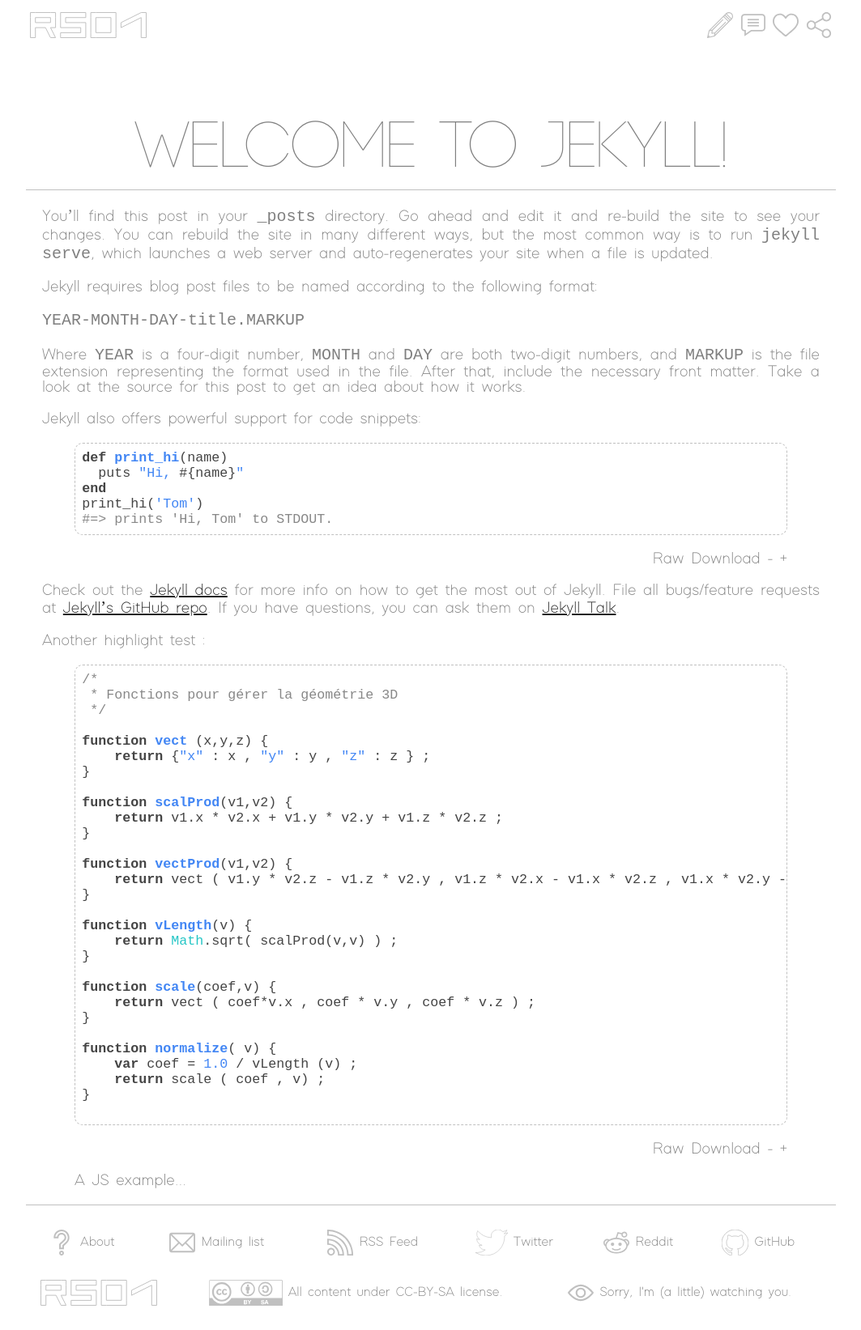
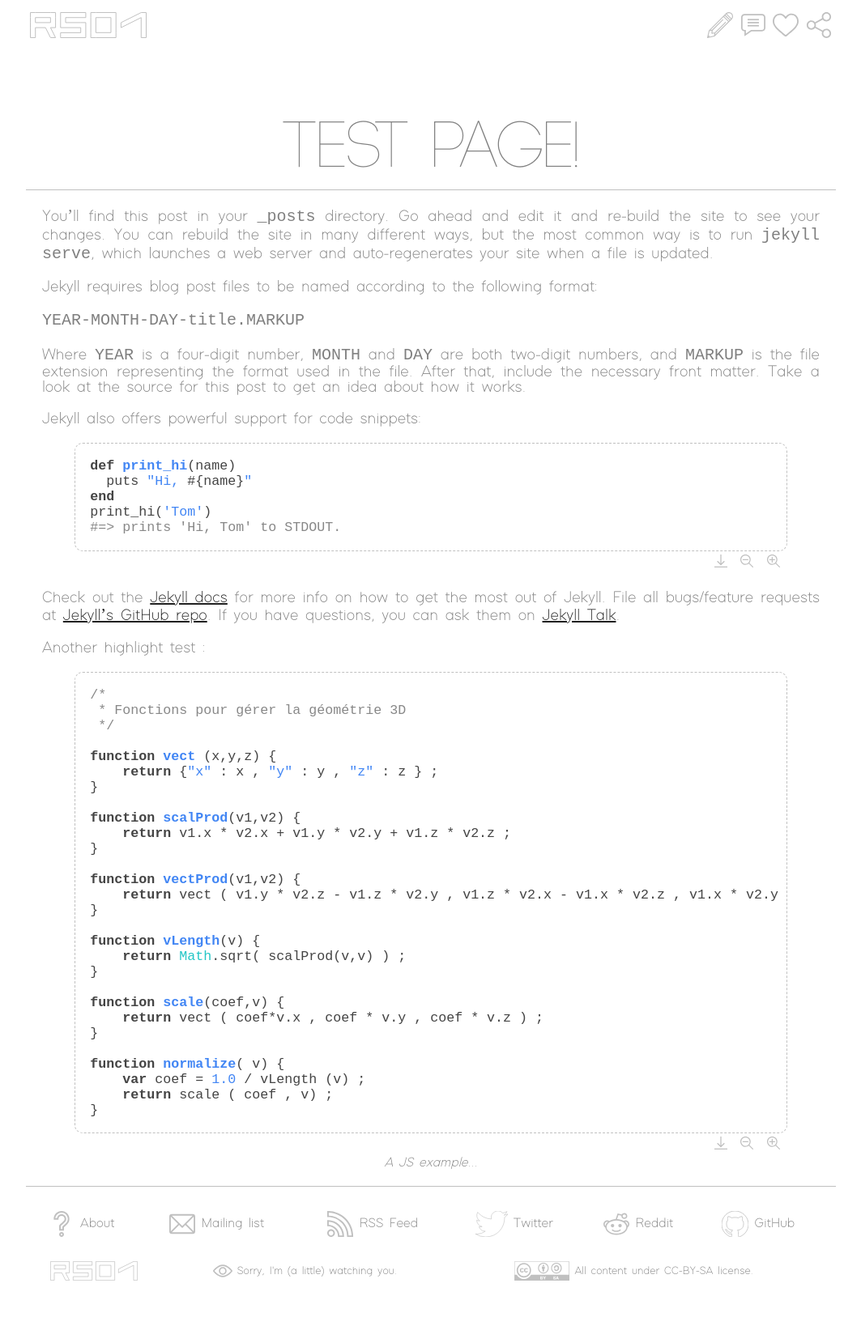
Before and after one commit to rs01blog/rs01blog.github.io, a Jekyll site: the page built from pages/test/index.md, in a window 1280 px wide. Shown: the whole page at 81% size, without its empty margins (108-1171 px from the left). Built offline with Jekyll 4.4.1, drawn with Linux system fonts in a browser that asks for light colours; after the commit the page ends 1612 px from its top, so only the background shows below that.

Commit message:
Code snippets are operational.

```diff
--- a/_includes/code-snippet.html
+++ b/_includes/code-snippet.html
@@ -1,8 +1,10 @@
 <figure class="highlight">
-    <pre><code class="language-{{include.language}} hljs" data-lang="{{include.language}}">{{include.code}}</code></pre>
-    <p style="text-align:right">
-        Raw Download - +
-    </p>
+    <pre><code id="code-{{include.id}}" class="language-{{include.language}} hljs" data-lang="{{include.language}}">{% include_relative {{ include.path }} %}</code></pre>
+    <ul class="buttons">
+    	<li><a href="{{include.path}}"><img src="/img/Download-Grey.svg"></a></li>
+    	<li><a href="javascript:zoomOutCode('{{include.id}}')"><img src="/img/Zoom-out-Grey.svg"></a></li>
+    	<li><a href="javascript:zoomInCode('{{include.id}}')"><img src="/img/Zoom-in-Grey.svg"></a></li>
+    </ul>
     {% if include.caption %}
     <figure-caption>{{include.caption}}</figure-caption>
     {% endif %}
--- a/_layouts/default.html
+++ b/_layouts/default.html
@@ -10,6 +10,7 @@
 	<link rel="stylesheet" href="/lib/highlight.js/styles/lightfair.css">
 	<script src="/lib/highlight.js/highlight.pack.js"></script>
 	<script>hljs.initHighlightingOnLoad();</script>
+	<script type="text/javascript" src="/rs01.js"></script>
 
 </head>
 
@@ -65,22 +66,22 @@
 
 			<div class="footer-group">
 
-				<ul>
+				<ul style="font-size:smaller">
 					<li>
 						<a href="/">
-							<img itle="RS01, an interactive tech blog" alt="RS01" src="/img/rs01-small.svg" class="icon">
+							<img title="RS01, an interactive tech blog" alt="RS01" src="/img/rs01-small.svg" class="icon" style="height:24px;">
+						</a>
+					</li>
+					<li>
+						<a href="/privacy.md">
+							<img src="/img/Eye-Grey.svg" style="height:24px;">
+							Sorry, I'm (a little) watching you.
 						</a>
 					</li>
 					<li>
 						<a href="https://creativecommons.org/licenses/by-sa/4.0/">
-							<img src="/img/CC-Grey.svg">
+							<img src="/img/CC-Grey.svg" style="height:24px;">
 							All content under CC-BY-SA license.
-						</a>
-					</li>
-					<li >
-						<a href="/privacy.md">
-							<img src="/img/Eye-Grey.svg">
-							Sorry, I'm (a little) watching you.
 						</a>
 					</li>
 				</ul>
--- /dev/null
+++ b/pages/test/code.rb
@@ -0,0 +1,5 @@
+def print_hi(name)
+  puts "Hi, #{name}"
+end
+print_hi('Tom')
+#=> prints 'Hi, Tom' to STDOUT.
--- /dev/null
+++ b/pages/test/code2.js
@@ -0,0 +1,28 @@
+/*
+ * Fonctions pour gérer la géométrie 3D
+ */
+
+function vect (x,y,z) {
+    return {"x" : x , "y" : y , "z" : z } ;
+}
+
+function scalProd(v1,v2) {
+    return v1.x * v2.x + v1.y * v2.y + v1.z * v2.z ;
+}
+
+function vectProd(v1,v2) {
+    return vect ( v1.y * v2.z - v1.z * v2.y , v1.z * v2.x - v1.x * v2.z , v1.x * v2.y - v1.y * v2.x ) ;
+}
+
+function vLength(v) {
+    return Math.sqrt( scalProd(v,v) ) ;
+}
+
+function scale(coef,v) {
+    return vect ( coef*v.x , coef * v.y , coef * v.z ) ;
+}
+
+function normalize( v) {
+    var coef = 1.0 / vLength (v) ;
+    return scale ( coef , v) ;
+}
--- a/_posts/2019-11-08-welcome-to-jekyll.markdown
+++ b/pages/test/index.md
@@ -1,6 +1,6 @@
 ---
 layout: post
-title:  "Welcome to Jekyll!"
+title:  "Test Page!"
 date:   2019-11-08
 author: RS
 categories: jekyll update
@@ -16,51 +16,13 @@ Where `YEAR` is a four-digit number, `MONTH` and `DAY` are both two-digit number
 Jekyll also offers powerful support for code snippets:
 
 
-{% capture ruby_example %}def print_hi(name)
-  puts "Hi, #{name}"
-end
-print_hi('Tom')
-#=> prints 'Hi, Tom' to STDOUT.
-{% endcapture %}
-
-{% include code-snippet.html language="ruby" code=ruby_example %}
+{% include code-snippet.html language="ruby" id="code1" path="code.rb" %}
 
 Check out the [Jekyll docs][jekyll-docs] for more info on how to get the most out of Jekyll. File all bugs/feature requests at [Jekyll’s GitHub repo][jekyll-gh]. If you have questions, you can ask them on [Jekyll Talk][jekyll-talk].
 
 
 Another highlight test :
-
-{% capture js_example %}/*
- * Fonctions pour gérer la géométrie 3D
- */
-
-function vect (x,y,z) {
-    return {"x" : x , "y" : y , "z" : z } ;
-}
-
-function scalProd(v1,v2) {
-    return v1.x * v2.x + v1.y * v2.y + v1.z * v2.z ;
-}
-
-function vectProd(v1,v2) {
-    return vect ( v1.y * v2.z - v1.z * v2.y , v1.z * v2.x - v1.x * v2.z , v1.x * v2.y - v1.y * v2.x ) ;
-}
-
-function vLength(v) {
-    return Math.sqrt( scalProd(v,v) ) ;
-}
-
-function scale(coef,v) {
-    return vect ( coef*v.x , coef * v.y , coef * v.z ) ;
-}
-
-function normalize( v) {
-    var coef = 1.0 / vLength (v) ;
-    return scale ( coef , v) ;
-}
-
-{% endcapture %}
-{% include code-snippet.html language="javascript" code=js_example caption="A JS example..." %}
+{% include code-snippet.html language="javascript" id="code2" path="code2.js" caption="A JS example..." %}
 
 [jekyll-docs]: https://jekyllrb.com/docs/home
 [jekyll-gh]:   https://github.com/jekyll/jekyll
--- /dev/null
+++ b/rs01.js
@@ -0,0 +1,41 @@
+
+
+/*
+ * Code Snippets management
+ * ---------------------------
+ */
+
+
+const FONT_SIZES=[8,10,12,14,16,18,20,22,24,30,36,48];
+const DEFAULT_CODE_FONT_SIZE_INDEX = 4;
+
+const CODE_FONT_SIZE_INDICES={};
+
+function zoomInCode(codeId) {
+	updateCodeSizeIndex(codeId,  codeFontSizeIndex(codeId) + 1) ;
+}
+
+function zoomOutCode(codeId) {
+	updateCodeSizeIndex(codeId, codeFontSizeIndex(codeId) - 1 ) ;
+}
+
+
+function codeFontSizeIndex(codeId ){
+	if ( CODE_FONT_SIZE_INDICES[codeId] == null ) {
+		CODE_FONT_SIZE_INDICES[codeId]=DEFAULT_CODE_FONT_SIZE_INDEX ;
+	}
+	return CODE_FONT_SIZE_INDICES[codeId] ;
+}
+
+function updateCodeSizeIndex(codeId , newSizeIndex ) {
+
+	if( newSizeIndex >= FONT_SIZES.length ) {
+		newSizeIndex = FONT_SIZES.length - 1 ;
+	}
+	else if( newSizeIndex < 0 ) {
+		newSizeIndex = 0;
+	}
+
+	CODE_FONT_SIZE_INDICES[codeId] = newSizeIndex ;
+	document.getElementById('code-' + codeId ).style.fontSize = '' + FONT_SIZES[newSizeIndex] +'px' ;
+}
--- a/rs01.scss
+++ b/rs01.scss
@@ -43,11 +43,50 @@ a {
 	vertical-align: middle;
 }
 
-pre code {
-	border:1px $light_color dashed;
-	border-radius: 10px;
-	scrollbar-color : $light_color white;
-	font-size: smaller;
+figure {
+	pre {
+		margin-bottom : 0px;
+		padding:10px;
+		border:1px $light_color dashed;
+		border-radius: 10px;
+		code {
+			font-size: smaller;
+			scrollbar-color : $light_color white;
+			scrollbar-width: thin;
+		}
+	}
+
+	ul.buttons {
+
+		list-style-type: none;
+		margin :0;
+		padding:0;
+		text-align: right;
+		padding-right: 5px;
+		border-top:none;
+		li {
+			display: inline-block;
+			a {
+				margin:0;
+				padding:0;
+
+				img {
+					margin: 4px;
+					padding:0;
+					height:16px;
+				}
+			}
+		}
+	}
+
+	figure-caption {
+		font-size:smaller;
+		text-align: center;
+		font-style: italic;
+		display:block;
+	}
+
+
 }
 
 
@@ -190,11 +229,7 @@ nav {
 			}
 
 		}
-
-
-
 	}
-
 }
 
 
@@ -293,6 +328,14 @@ nav {
 				display: table-cell;
 				text-align: center;
 			}
+
+			ul.left li {
+				text-align: left ;
+			}
+
+			ul.right li {
+				text-align : right ;
+			}
 		}
 	}
 }
```
Also changed, not shown: index.md (+1 -1 lines), img/Download-Grey.svg (added), img/Zoom-in-Grey.svg (added), img/Zoom-out-Grey.svg (added).
